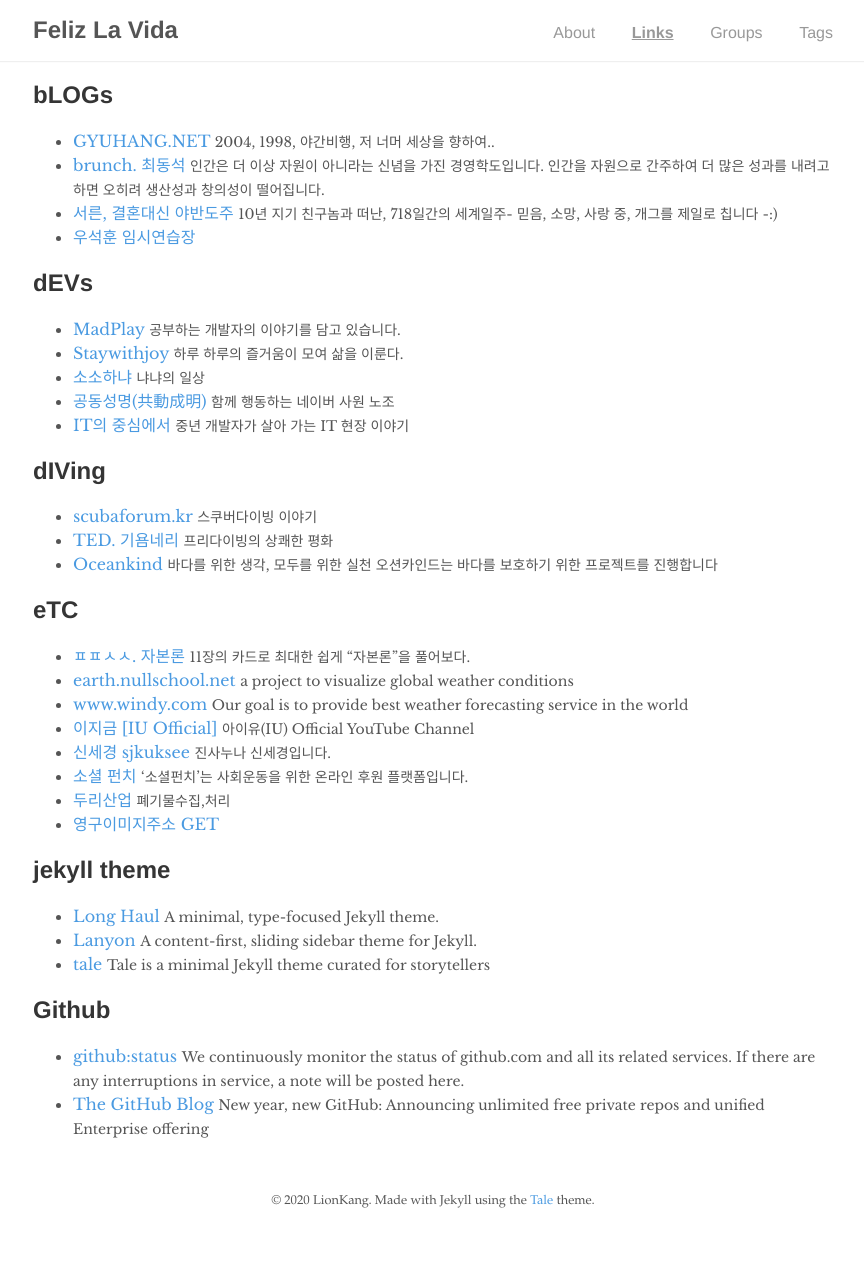
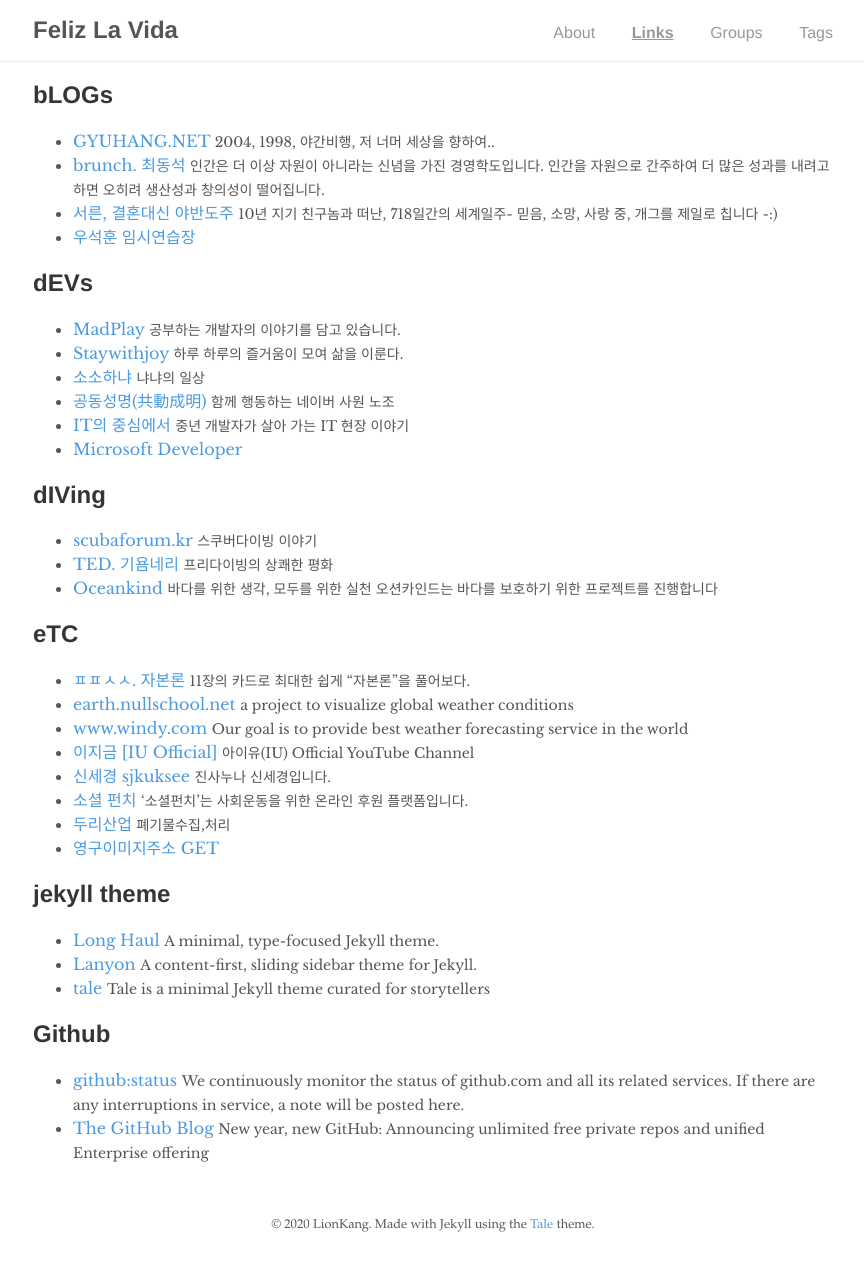
Before and after one commit to lionkang/lionkang.github.io, a Jekyll site: the page built from links.md, in a window 1280 px wide. Shown: the whole page, without its empty margins (207-1071 px from the left). Built offline with Jekyll 4.4.1, drawn with Linux system fonts in a browser that asks for light colours; nearby versions of some CDN libraries; comment, search, counter and statistics services are not loaded; before the commit the page ends 1244 px from its top, so only the background shows below that.

Commit message:
Update links.md

```diff
--- a/links.md
+++ b/links.md
@@ -18,6 +18,7 @@
 	<li><a href="https://sosohanya.tistory.com/" target="_blank">소소하냐</a> <span style="font-size:14px">냐냐의 일상</span></li>
 	<li><a href="https://github.com/naverunion" target="_blank">공동성명(共動成明)</a> <span style="font-size:14px">함께 행동하는 네이버 사원 노조</span></li>
 	<li><a href="https://subokim.wordpress.com" target="_blank">IT의 중심에서</a> <span style="font-size:14px">중년 개발자가 살아 가는 IT 현장 이야기</span></li>
+	<li><a href="https://www.youtube.com/channel/UCsMica-v34Irf9KVTh6xx-g" target="_blank">Microsoft Developer</a> <span style="font-size:14px"></span></li>
 </ul>
 <h2>dIVing</h2>
 <ul>
```
